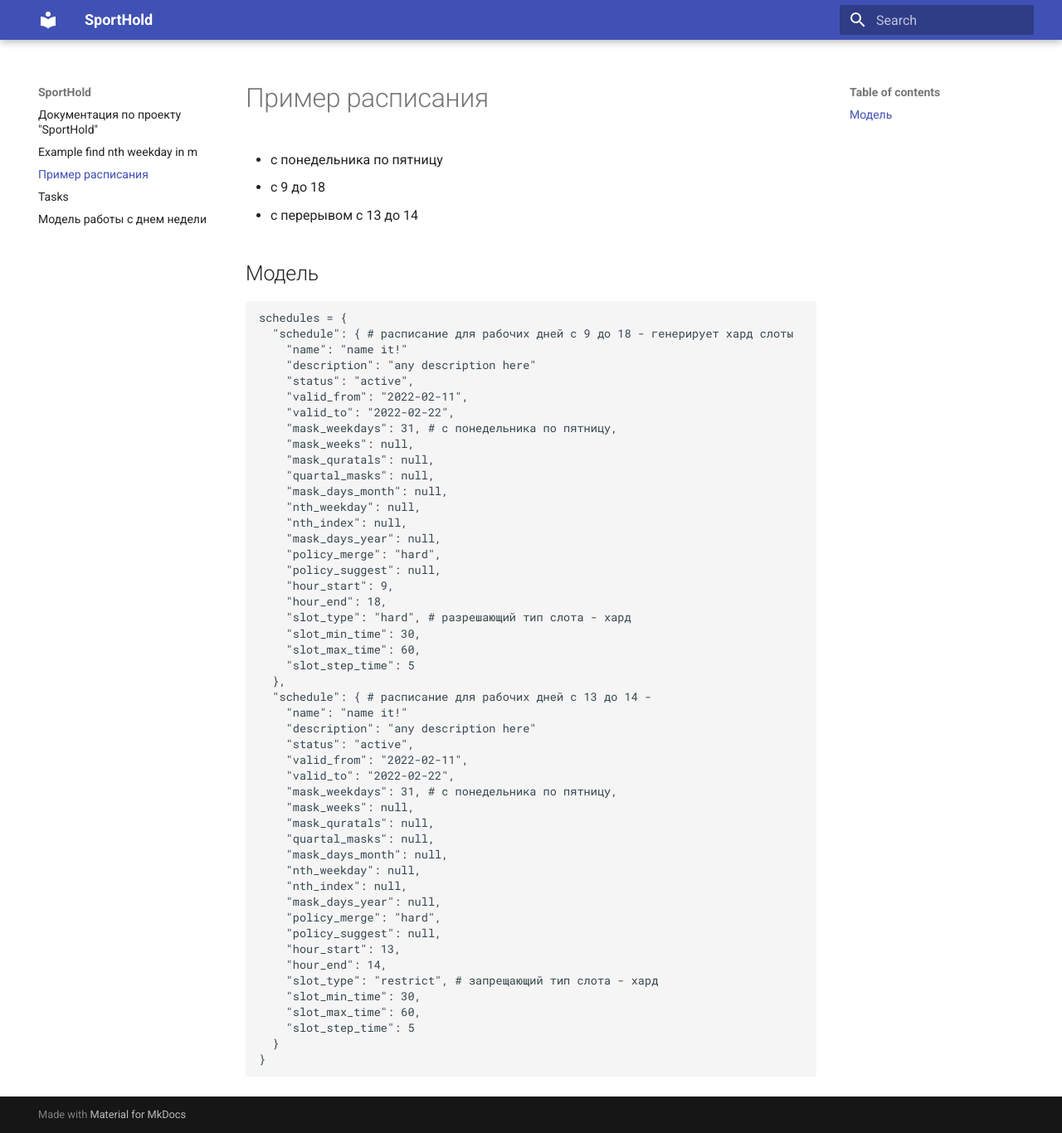
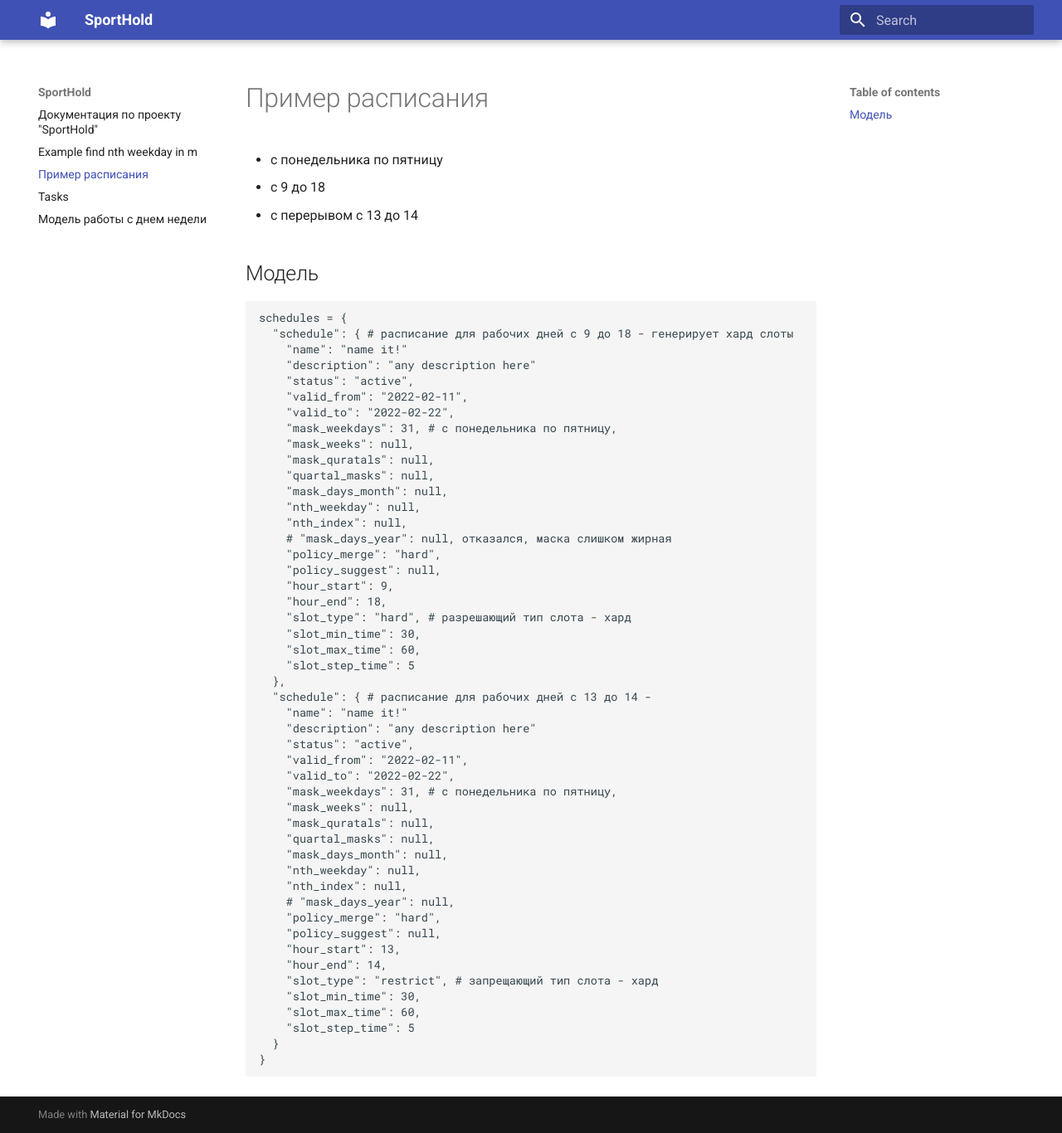
Before and after one commit to JohanHelm/SportHold, an MkDocs documentation site: the page built from docs/example_schedule.md, in a window 1280 px wide and 1366 px high. Shown: the whole window at 83% size. Built offline with MkDocs 1.6.1 and Material for MkDocs 9.7.7, drawn with Linux system fonts in a browser that asks for light colours.

Commit message:
del attr days year from shedule / docs

```diff
--- a/docs/example_schedule.md
+++ b/docs/example_schedule.md
@@ -21,7 +21,7 @@ schedules = {
     "mask_days_month": null,
     "nth_weekday": null,
     "nth_index": null,
-    "mask_days_year": null,
+    # "mask_days_year": null, отказался, маска слишком жирная
     "policy_merge": "hard",
     "policy_suggest": null,
     "hour_start": 9,
@@ -44,7 +44,7 @@ schedules = {
     "mask_days_month": null,
     "nth_weekday": null,
     "nth_index": null,
-    "mask_days_year": null,
+    # "mask_days_year": null,
     "policy_merge": "hard",
     "policy_suggest": null,
     "hour_start": 13,
```
Also changed, not shown: 1 other file.
